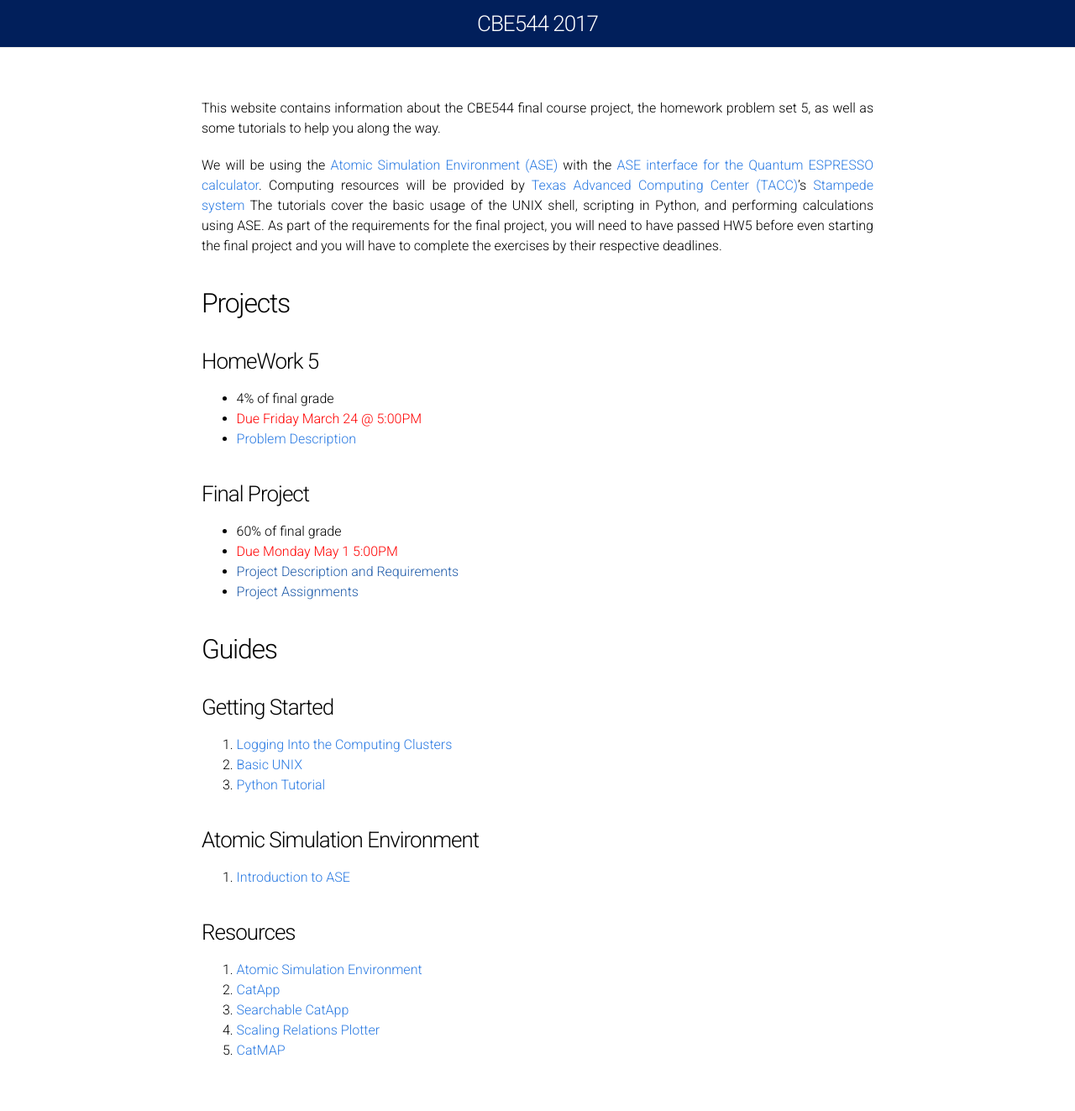
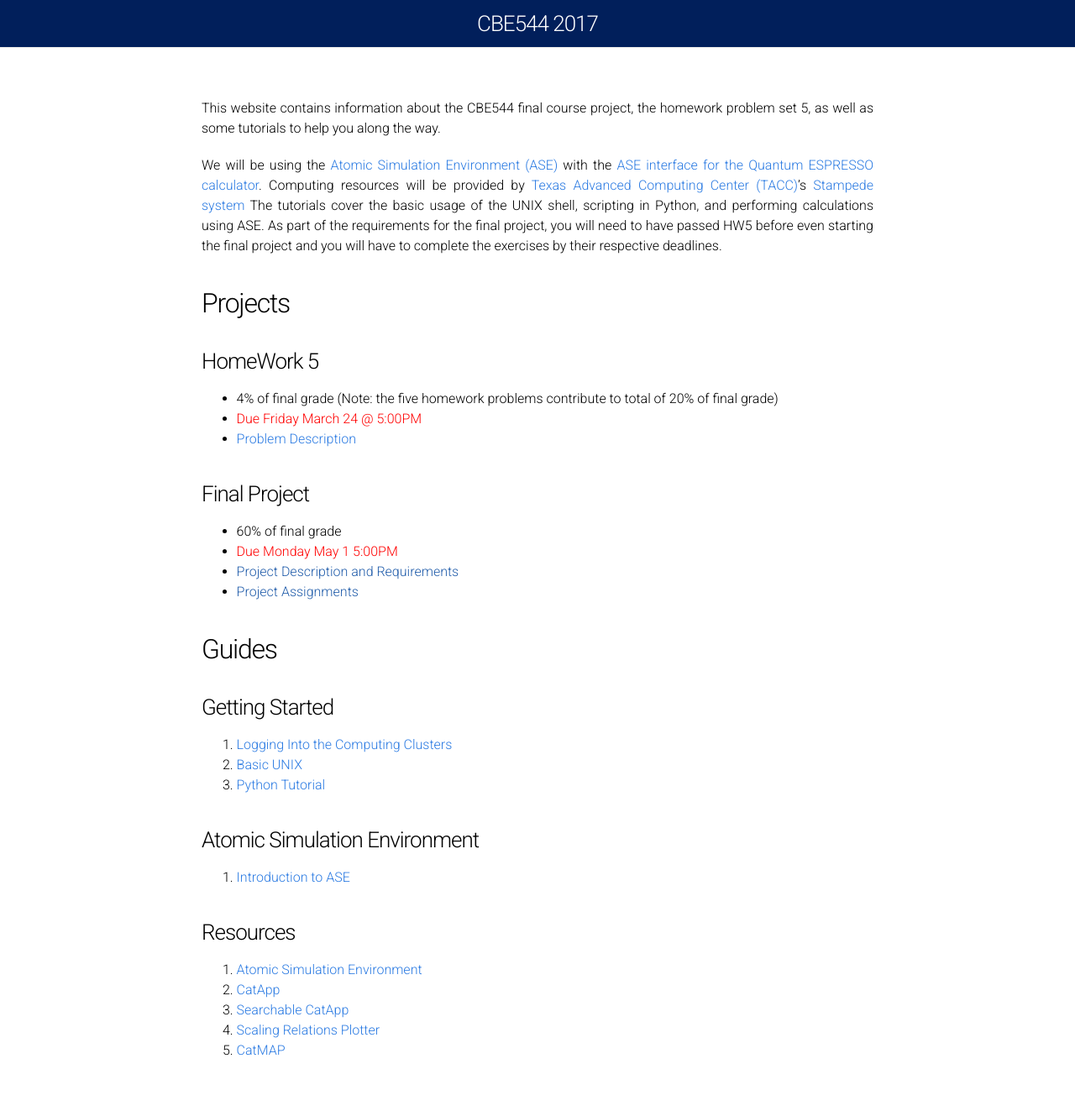
Before and after one commit to vojale/CBE544-2018.github.io, a Jekyll site: the page built from Index.md, in a window 1280 px wide. Shown: the whole page at 84% size. Built offline with Jekyll 4.4.1, drawn with Linux system fonts in a browser that asks for light colours.

Commit message:
Update Index.md

```diff
--- a/Index.md
+++ b/Index.md
@@ -11,7 +11,7 @@ We will be using the [Atomic Simulation Environment (ASE)](https://wiki.fysik.dt
 ## Projects ##
 
 ### HomeWork 5 ###
-* 4% of final grade
+* 4% of final grade (Note: the five homework problems contribute to total of 20% of final grade)
 * <font color="red"> Due Friday March 24 @ 5:00PM </font>
 * [Problem Description](HW5/)
 
```
